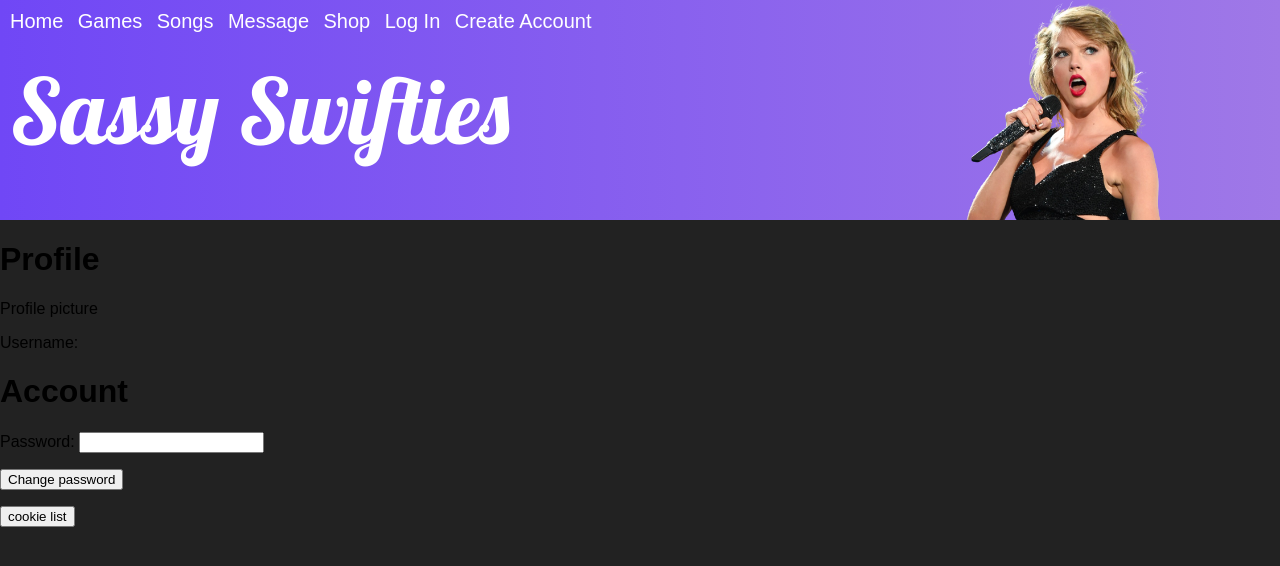
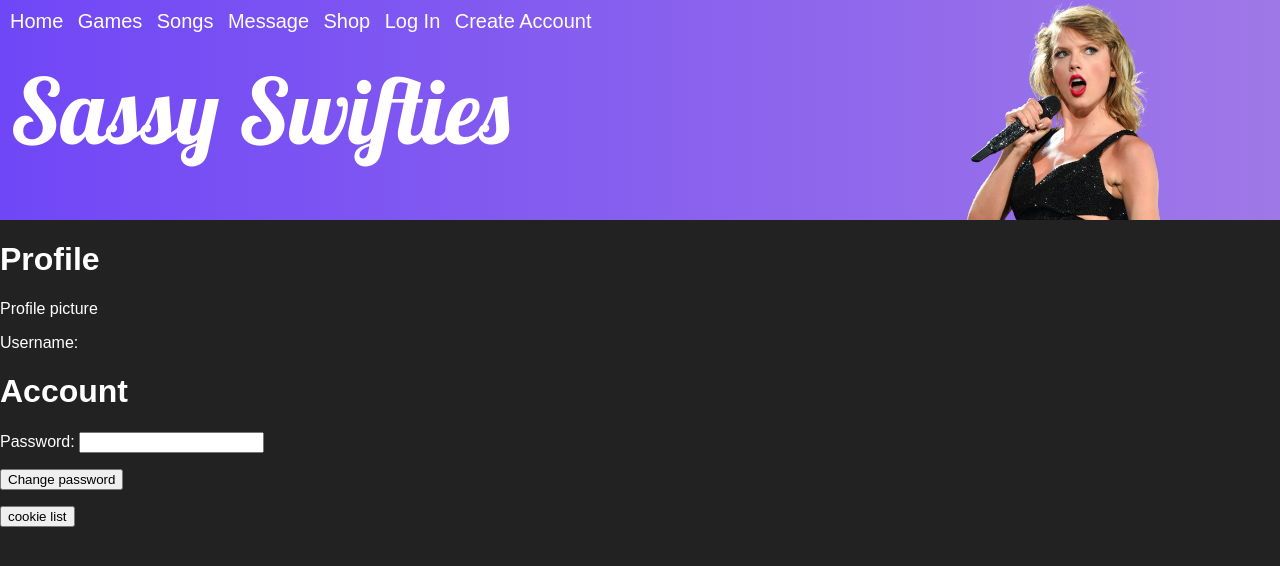
Before and after one commit to lwu1822/SassySwiftiesFrontend, a Jekyll site: the page built from settings.html, in a window 1280 px wide. Shown: the top 566 px of the page. Built offline with Jekyll 4.4.1, drawn with Linux system fonts in a browser that asks for light colours; nearby versions of some CDN libraries.

Commit message:
font color

```diff
--- a/settings.html
+++ b/settings.html
@@ -4,6 +4,14 @@
 <style>
     .inline {
         display: inline;
+    }
+
+    p {
+        color: white;
+    }
+
+    h1 {
+        color: white;
     }
 </style>
 
```
